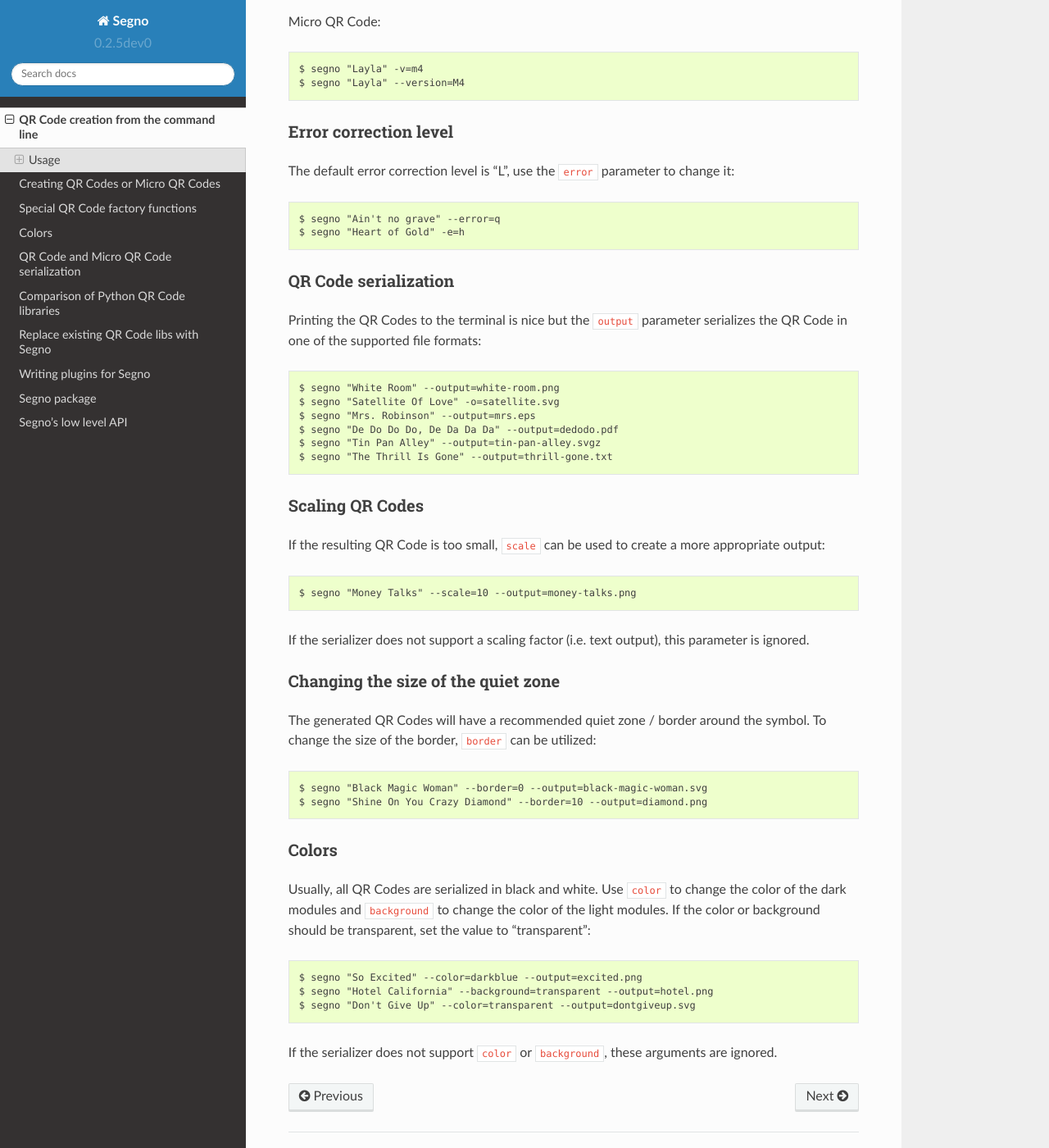
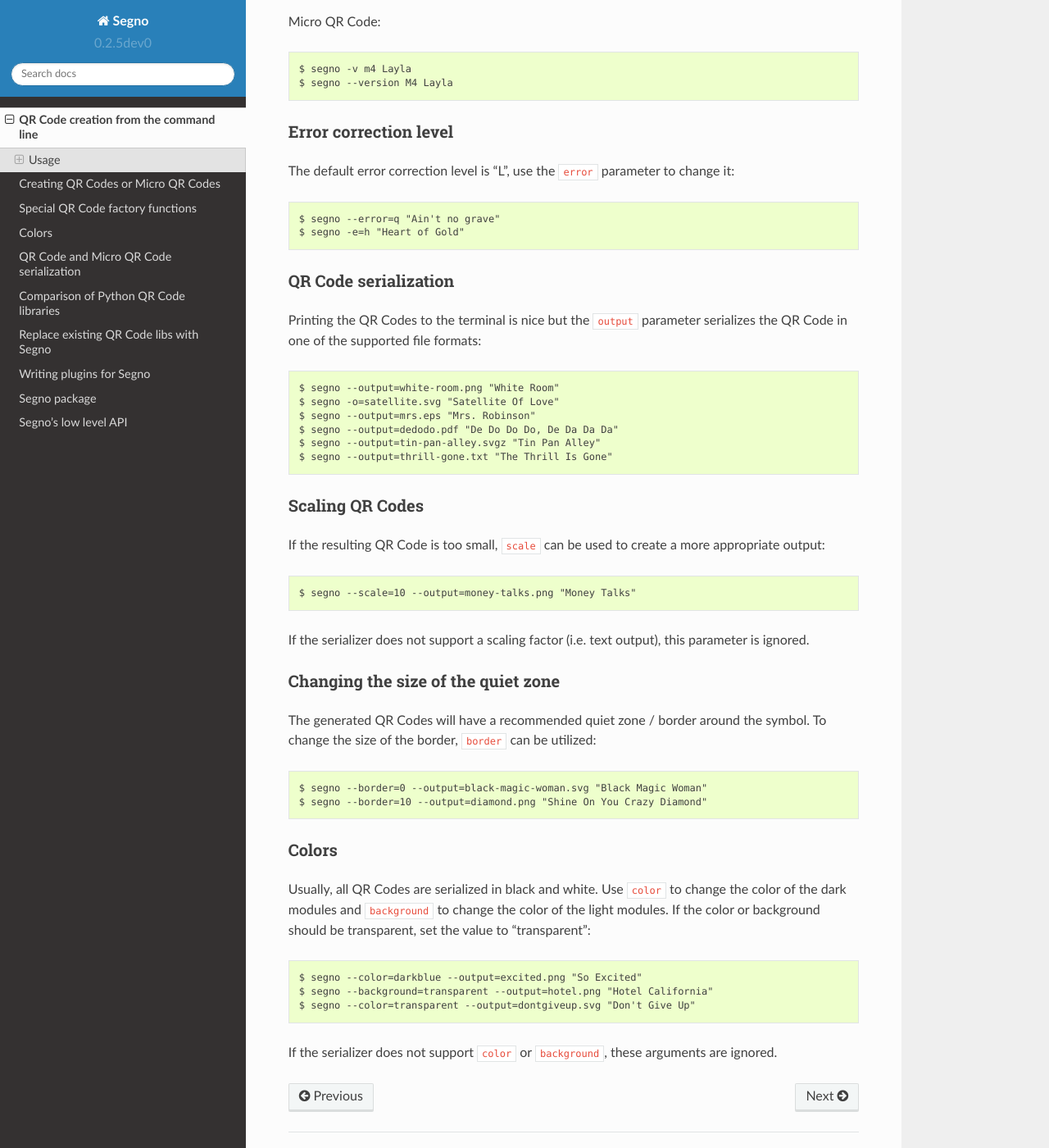
Before and after one commit to heuer/segno, a Sphinx documentation site: the page built from docs/command-line.rst, in a window 1280 px wide and 1400 px high, scrolled down 855 px. Shown: the whole window at 82% size. Built offline with Sphinx 7.4.7 and the Read the Docs theme 2.0.0, drawn with Linux system fonts in a browser that asks for light colours; the version number is read from the project's files by our own code; some of the changed text lies outside the part shown.

Commit message:
Updated cmd line examples: Use options first

```diff
--- a/README.rst
+++ b/README.rst
@@ -38,9 +38,9 @@ The command line script prints the QR Code to the terminal::
 
 To serialize the QR Code, use the "output" argument::
 
-    $ segno "Famous Blue Raincoat" -o=raincoat.svg
-    $ segno "Who by Fire" --scale=10 --color=darkblue --border=0 --output=fire.svg
-    $ segno "Waiting for the Miracle" --scale=10 --background=transparent --output=miracle.png
+    $ segno -o=raincoat.svg "Famous Blue Raincoat"
+    $ segno  --scale=10 --color=darkblue --border=0 --output=fire.svg "Who by Fire"
+    $ segno --scale=10 --background=transparent --output=miracle.png "Waiting for the Miracle"
 
 
 
--- a/docs/command-line.rst
+++ b/docs/command-line.rst
@@ -19,7 +19,7 @@ Output the QR Code to the terminal::
 
 Same content, but as Micro QR Code (M4)::
 
-    $ segno "Little wing" --micro
+    $ segno --micro "Little wing"
 
 
 Version
@@ -32,14 +32,14 @@ Micro QR Code identifier.
 The content 'Layla' would fit into a version 1 QR Code, but the following command
 enforces version 5::
 
-    $ segno "Layla" --version=5
-    $ segno "Layla" -v=5
+    $ segno --version=5 Layla
+    $ segno -v=5 Layla
 
 
 Micro QR Code::
 
-    $ segno "Layla" -v=m4
-    $ segno "Layla" --version=M4
+    $ segno -v m4 Layla
+    $ segno --version M4 Layla
 
 
 Error correction level
@@ -48,8 +48,8 @@ Error correction level
 The default error correction level is "L", use the ``error`` parameter to change
 it::
 
-    $ segno "Ain't no grave" --error=q
-    $ segno "Heart of Gold" -e=h
+    $ segno --error=q "Ain't no grave"
+    $ segno -e=h "Heart of Gold"
 
 
 QR Code serialization
@@ -58,12 +58,12 @@ QR Code serialization
 Printing the QR Codes to the terminal is nice but the ``output`` parameter
 serializes the QR Code in one of the supported file formats::
 
-    $ segno "White Room" --output=white-room.png
-    $ segno "Satellite Of Love" -o=satellite.svg
-    $ segno "Mrs. Robinson" --output=mrs.eps
-    $ segno "De Do Do Do, De Da Da Da" --output=dedodo.pdf
-    $ segno "Tin Pan Alley" --output=tin-pan-alley.svgz
-    $ segno "The Thrill Is Gone" --output=thrill-gone.txt
+    $ segno --output=white-room.png "White Room"
+    $ segno -o=satellite.svg "Satellite Of Love"
+    $ segno --output=mrs.eps "Mrs. Robinson"
+    $ segno --output=dedodo.pdf "De Do Do Do, De Da Da Da"
+    $ segno --output=tin-pan-alley.svgz "Tin Pan Alley"
+    $ segno --output=thrill-gone.txt "The Thrill Is Gone"
 
 
 Scaling QR Codes
@@ -72,7 +72,7 @@ Scaling QR Codes
 If the resulting QR Code is too small, ``scale`` can be used to create a more
 appropriate output::
 
-    $ segno "Money Talks" --scale=10 --output=money-talks.png
+    $ segno --scale=10 --output=money-talks.png "Money Talks"
 
 If the serializer does not support a scaling factor (i.e. text output), this
 parameter is ignored.
@@ -84,8 +84,8 @@ Changing the size of the quiet zone
 The generated QR Codes will have a recommended quiet zone / border around the
 symbol. To change the size of the border, ``border`` can be utilized::
 
-    $ segno "Black Magic Woman" --border=0 --output=black-magic-woman.svg
-    $ segno "Shine On You Crazy Diamond" --border=10 --output=diamond.png
+    $ segno --border=0 --output=black-magic-woman.svg "Black Magic Woman"
+    $ segno --border=10 --output=diamond.png "Shine On You Crazy Diamond"
 
 
 Colors
@@ -96,9 +96,9 @@ to change the color of the dark modules and ``background`` to change the
 color of the light modules. If the color or background should be transparent,
 set the value to "transparent"::
 
-    $ segno "So Excited" --color=darkblue --output=excited.png
-    $ segno "Hotel California" --background=transparent --output=hotel.png
-    $ segno "Don't Give Up" --color=transparent --output=dontgiveup.svg
+    $ segno --color=darkblue --output=excited.png "So Excited"
+    $ segno --background=transparent --output=hotel.png "Hotel California"
+    $ segno --color=transparent --output=dontgiveup.svg "Don't Give Up"
 
 If the serializer does not support ``color`` or ``background``, these arguments
 are ignored.
```
